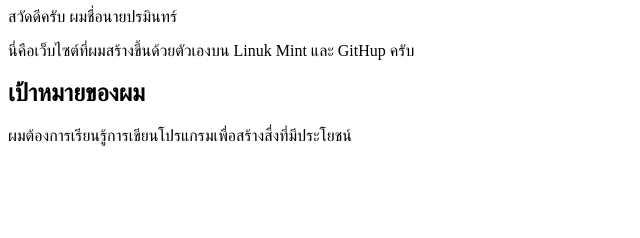
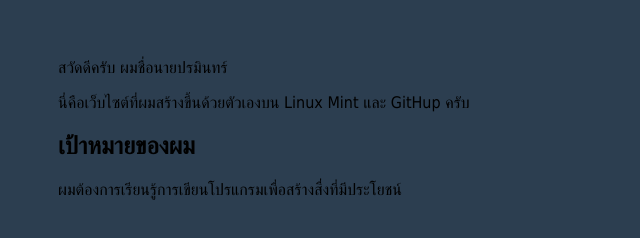
Before and after one commit to Poramin11/portfolio, a plain HTML site: page index.html in a window 1280 px wide. Shown: the whole page, without its empty margins (0-640 px from the left). Drawn offline with Linux system fonts and the light colour scheme.

Commit message:
Fix text content and add styling to index.html
Corrected spelling errors and added CSS styles for layout.

```diff
--- a/index.html
+++ b/index.html
@@ -6,9 +6,19 @@
 </html>
 <body>
     <h>สวัดดีครับ ผมชื่อนายปรมินทร์</h>
-    <p>นี่คือเว็บไซต์ที่ผมสร้างขึ้นด้วยตัวเองบน Linuk Mint และ GitHup ครับ</p>
+    <p>นี่คือเว็บไซต์ที่ผมสร้างขึ้นด้วยตัวเองบน Linux Mint และ GitHup ครับ</p>
 
     <h2>เป้าหมายของผม</h2>
     <p>ผมต้องการเรียนรู้การเขียนโปรแกรมเพื่อสร้างสื่งที่มีประโยชน์</p>
 </body>
  </html>
+ <style>
+     body {
+         background-color: #2c3e50;/*เปลี่ยนพื้นหลังเป็นสีน้ำเงินเข้ม */
+         coior: white;             /*เปลี่ยนพื้นหลังเป็นสีขาว */
+         font-family: 'Tahoma' , sans-serif;
+         text-aligh: center;       /*จัดข้อความให้อยู่กลางจอ */
+         padding: 50px;
+     }
+     h1 { coler: #f1c40f; }        /*เปลี่ยนหัวข้อเป็นสีทอง */
+ </style>
```
